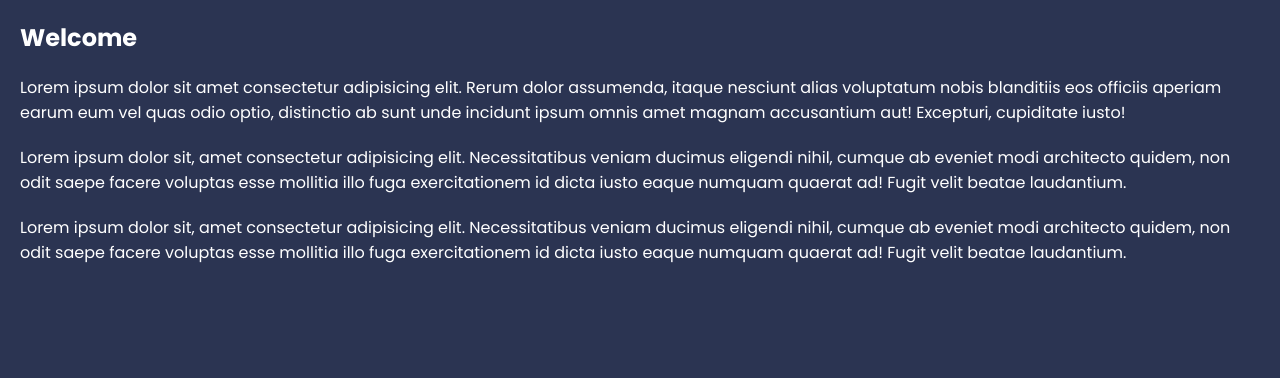
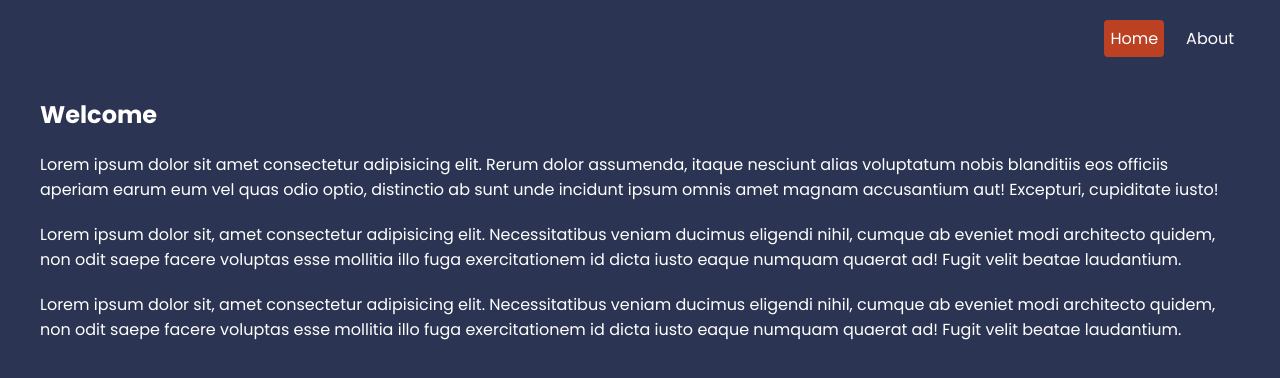
Before and after one commit to gloriaumutoni/Job-router, a React (Create React App) app: page / in a window 1280 px wide. Shown: the top 378 px of the page. Built offline with nearby package versions, Linux system fonts and the light colour scheme.

Commit message:
Router Provider, createBrowserRouter & Outlet

```diff
--- a/src/App.js
+++ b/src/App.js
@@ -10,23 +10,19 @@ import {
 } from "react-router-dom";
 import Home from "./pages/home";
 import About from "./pages/about";
+import LayoutPage from "./layout/layoutPage";
 
 function App() {
   const router = createBrowserRouter(
     createRoutesFromElements(
-      <Route>
-        <Route path="/" element={<Home />} />
+      <Route path="/" element={<LayoutPage/>}>
+        <Route index element={<Home />} />
         <Route path="about" element={<About />} />
       </Route>
     )
   );
   return (
-    /* <header>
-      <nav>
-        <NavLink to='/'>Home</NavLink>
-        <NavLink to='about'>About</NavLink>
-      </nav>
-    </header> */
+
     <RouterProvider router={router}/>
   )
 
--- /dev/null
+++ b/src/layout/layoutPage.jsx
@@ -0,0 +1,20 @@
+import { NavLink,Outlet } from "react-router-dom";
+
+
+const LayoutPage = () => {
+  return (
+    <div>
+      <header>
+        <nav>
+          <NavLink to="/">Home</NavLink>
+          <NavLink to="about">About</NavLink>
+        </nav>
+      </header>
+      <main>
+<Outlet/>
+      </main>
+    </div>
+  );
+};
+
+export default LayoutPage;
```
